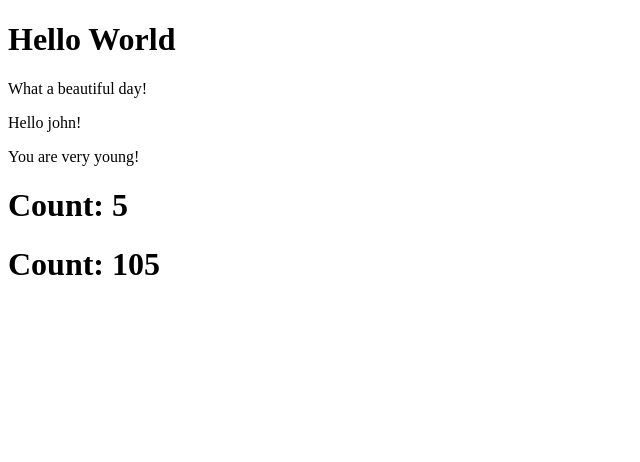
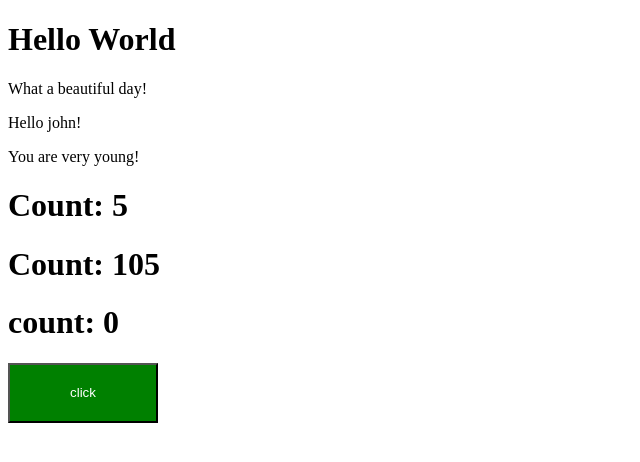
Before and after one commit to dens90/react-exercises, a React (Create React App) app: page / in a window 1280 px wide. Shown: the top 462 px of the page, without its empty margins (0-640 px from the left). Built offline with nearby package versions, Linux system fonts and the light colour scheme.

Commit message:
events-01

```diff
--- a/src/App.js
+++ b/src/App.js
@@ -1,4 +1,5 @@
 import React from "react"
+import { ClickCounter } from "./ClickCounter"
 import { Counter } from "./Counter"
 import { CounterDisplay } from "./CounterDisplay"
 import { Hello } from "./Hello"
@@ -13,6 +14,7 @@ export class App extends React.Component{
                 <Welcome name='john' age={16}/>
                 <Counter />
                 <CounterDisplay  />
+                <ClickCounter />
             </div>
         )
     }
--- /dev/null
+++ b/src/ClickCounter.js
@@ -0,0 +1,34 @@
+import React from "react";
+
+export class ClickCounter extends React.Component {
+    state = {
+        count: 0
+    }
+    setCounter = () => {
+        this.setState(state => {
+                return{
+                    count: state.count + 1
+                }
+        })
+    }
+  render() {
+    return (
+      <div>
+          <h1>count: {this.state.count}</h1>
+        <button
+          style={{
+            backgroundColor: "green",
+            color: "white",
+            width: "150px",
+            height: "60px",
+            padding: "1rem",
+            textAlign: "center",
+          }}
+          onClick={this.setCounter}>
+          click
+        </button>
+
+      </div>
+    );
+  }
+}
```
